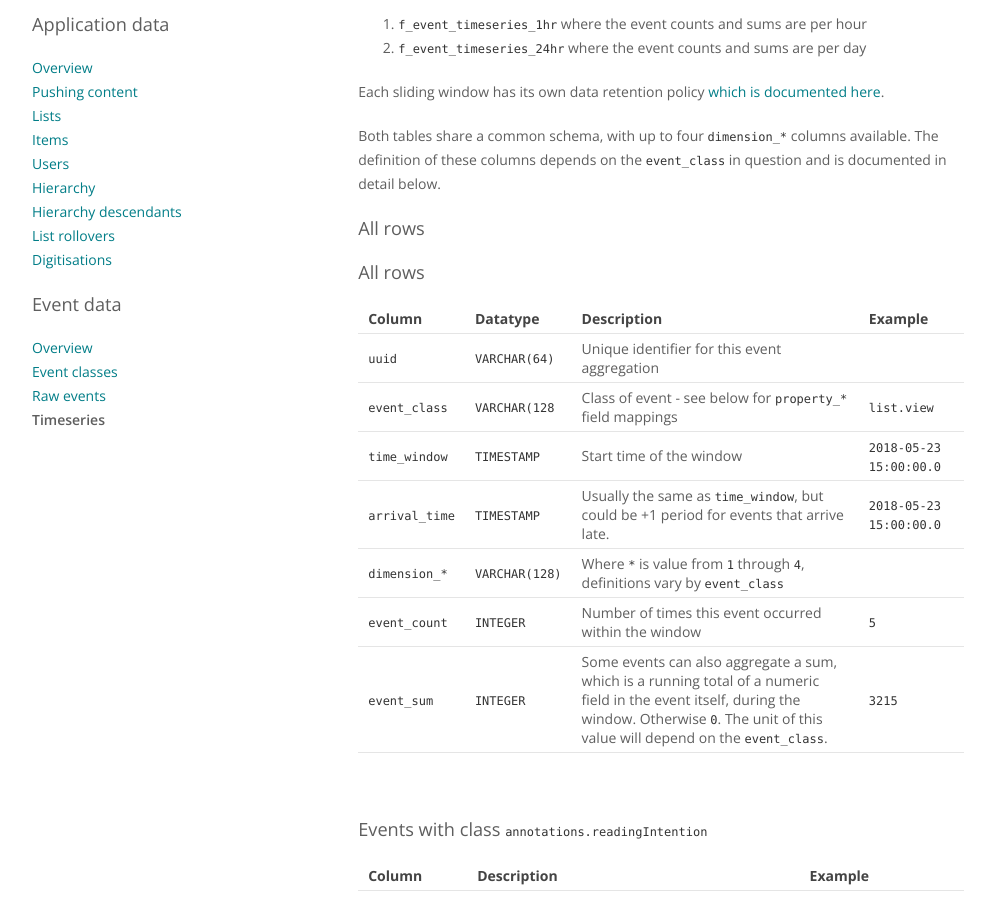
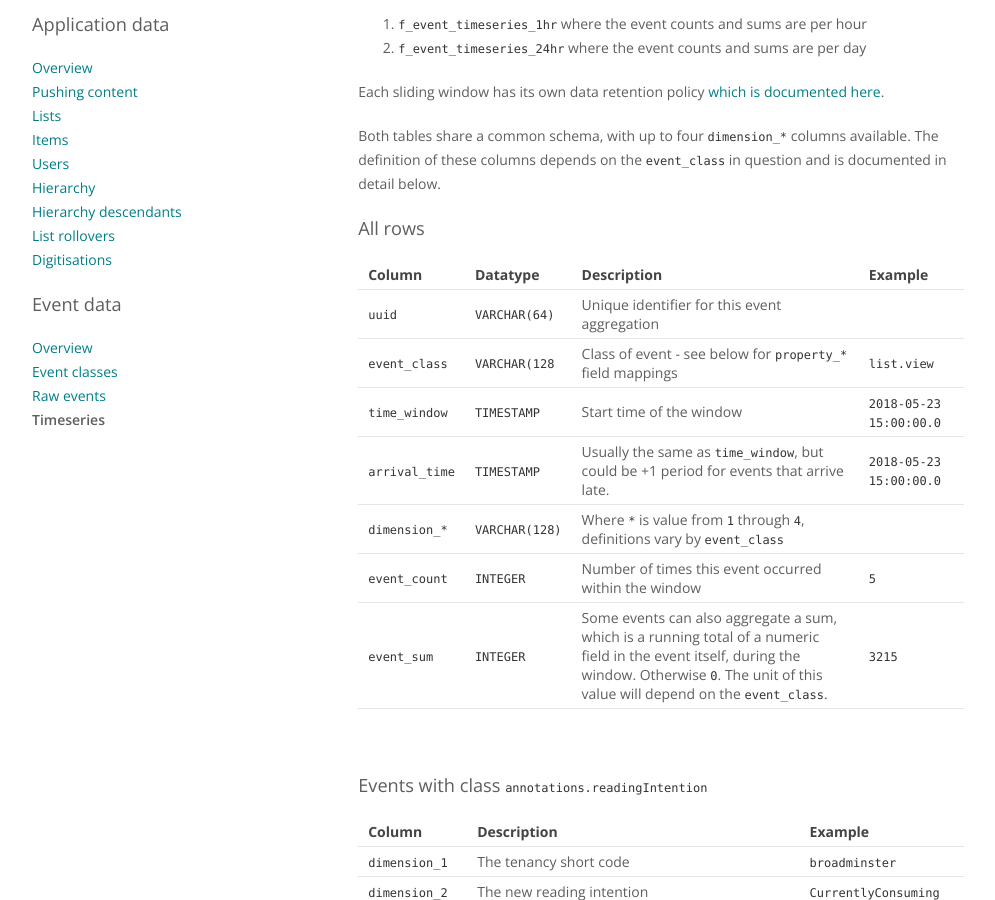
Before and after one commit to techfromsage/advanced-mis, a Jekyll site: the page built from topics/timeseries.md, in a window 1280 px wide and 900 px high, scrolled down 352 px. Shown: the whole window, without its empty margins (142-1137 px from the left). Built offline with Jekyll 4.4.1, drawn with Linux system fonts in a browser that asks for light colours.

Commit message:
December release corrections

```diff
--- a/topics/timeseries.md
+++ b/topics/timeseries.md
@@ -17,8 +17,6 @@ Each sliding window has its own data retention policy [which is documented here]
 
 Both tables share a common schema, with up to four `dimension_*` columns available. The definition of
 these columns depends on the `event_class` in question and is documented in detail below.
-
-### All rows
 
 ### All rows
 
```
